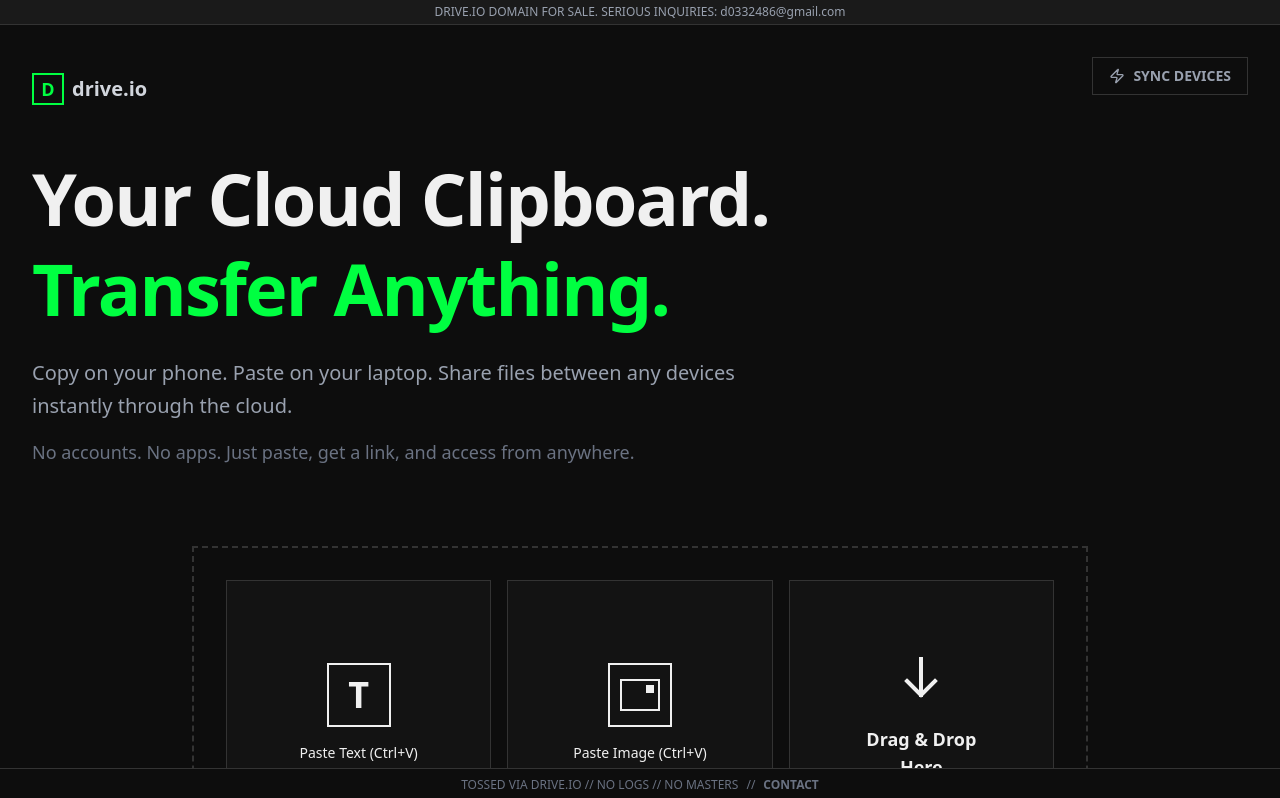
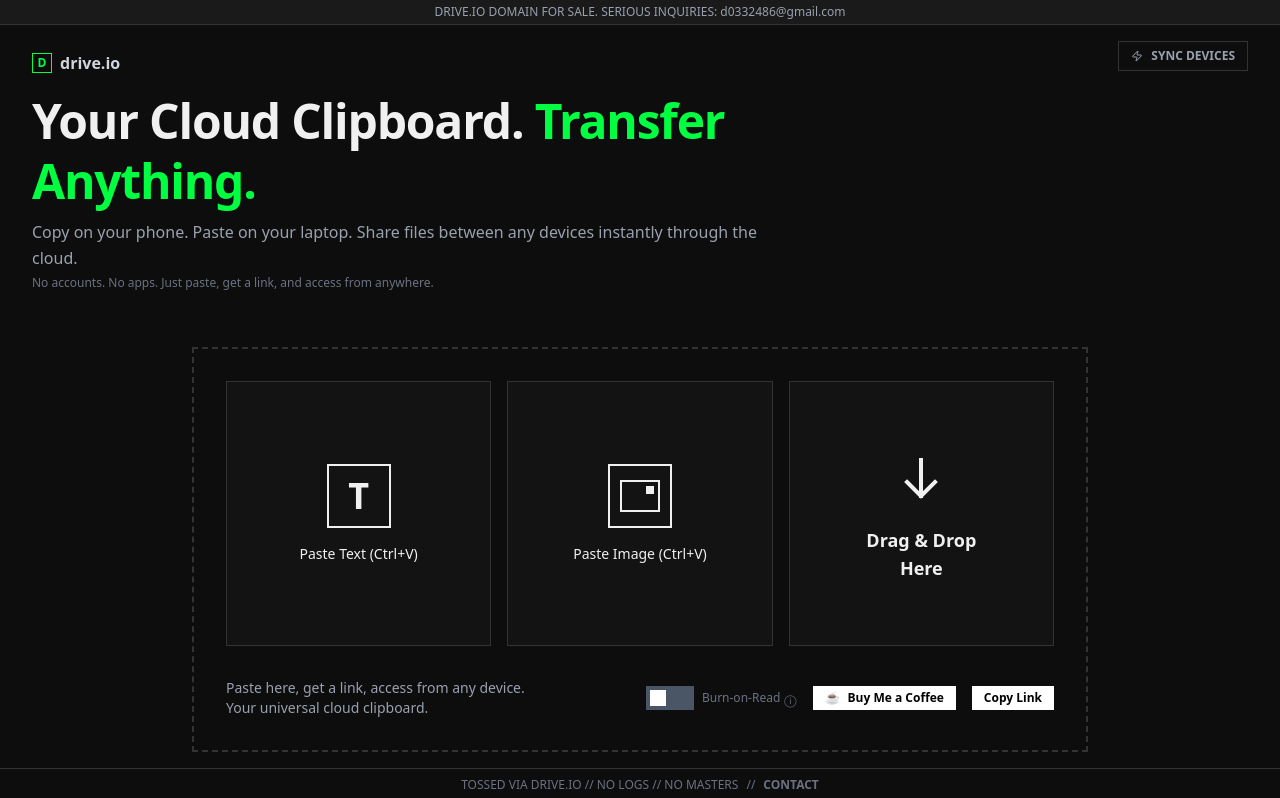
Before and after one commit to Domisore/cloud-clipboard, a Next.js app: page / in a window 1280 px wide. Shown: the top 798 px of the page. Built offline with nearby package versions, Linux system fonts and the light colour scheme; no server answers.

Commit message:
style: Reduce padding, text, and icon sizes in the Header component for a more compact layout.

```diff
--- a/src/components/ui/Header.tsx
+++ b/src/components/ui/Header.tsx
@@ -18,43 +18,42 @@
             </div>
 
             {/* Header with Logo and Hero */}
-            <div className="w-full px-4 sm:px-8 py-8 sm:py-12 relative">
+            <div className="w-full px-4 sm:px-8 py-4 sm:py-6 relative">
                 {/* Sync Button (Absolute Top Right) */}
-                <div className="absolute top-4 right-4 sm:top-8 sm:right-8">
+                <div className="absolute top-3 right-4 sm:top-4 sm:right-8">
                     <button
                         onClick={() => setIsSyncOpen(true)}
                         className={`
-                            border font-bold text-xs sm:text-sm px-4 py-2 flex items-center gap-2 transition-all
+                            border font-bold text-[10px] sm:text-xs px-3 py-1.5 flex items-center gap-2 transition-all
                             ${isConnected
                                 ? 'border-accent text-accent bg-accent/10 hover:bg-accent/20'
                                 : 'border-border-color text-gray-400 hover:text-white hover:border-white'
                             }
                         `}
                     >
-                        {isConnected ? <Check className="w-4 h-4" /> : <Zap className="w-4 h-4" />}
+                        {isConnected ? <Check className="w-3 h-3" /> : <Zap className="w-3 h-3" />}
                         SYNC DEVICES
                     </button>
                 </div>
 
                 <div className="max-w-7xl mx-auto">
                     {/* Logo */}
-                    <Link href="/" className="inline-flex items-center gap-2 mb-8 sm:mb-12 group hover:opacity-80 transition-opacity">
-                        <div className="w-8 h-8 border-2 border-accent flex items-center justify-center">
-                            <span className="text-accent font-bold text-lg">D</span>
+                    <Link href="/" className="inline-flex items-center gap-2 mb-4 group hover:opacity-80 transition-opacity">
+                        <div className="w-5 h-5 border-[1.5px] border-accent flex items-center justify-center">
+                            <span className="text-accent font-bold text-xs">D</span>
                         </div>
-                        <span className="text-xl font-mono font-bold text-gray-300">drive.io</span>
+                        <span className="text-base font-mono font-bold text-gray-300">drive.io</span>
                     </Link>
 
                     {/* Hero Section */}
                     <div className="max-w-3xl">
-                        <h1 className="text-4xl sm:text-6xl lg:text-7xl font-bold tracking-tight mb-6 leading-tight">
-                            Your Cloud Clipboard.<br />
-                            <span className="text-accent">Transfer Anything.</span>
+                        <h1 className="text-2xl sm:text-4xl lg:text-5xl font-bold tracking-tight mb-2 leading-tight">
+                            Your Cloud Clipboard. <span className="text-accent">Transfer Anything.</span>
                         </h1>
-                        <p className="text-lg sm:text-xl text-gray-400 mb-4 leading-relaxed">
+                        <p className="text-sm sm:text-base text-gray-400 mb-1 leading-relaxed">
                             Copy on your phone. Paste on your laptop. Share files between any devices instantly through the cloud.
                         </p>
-                        <p className="text-base sm:text-lg text-gray-500">
+                        <p className="text-xs text-gray-500">
                             No accounts. No apps. Just paste, get a link, and access from anywhere.
                         </p>
                     </div>
```
